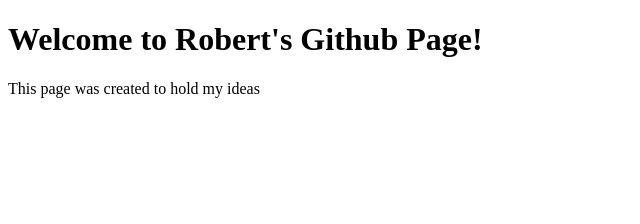
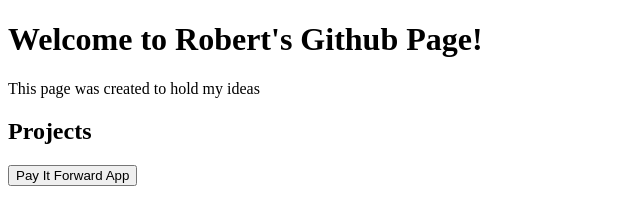
Before and after one commit to ferrarl/ferrarl.github.io, a plain HTML site: page index.html in a window 1280 px wide. Shown: the whole page, without its empty margins (0-640 px from the left). Drawn offline with Linux system fonts and the light colour scheme.

Commit message:
Added Payitforward button

```diff
--- a/index.html
+++ b/index.html
@@ -9,5 +9,12 @@
 <body>
     <h1>Welcome to Robert's Github Page!</h1>
     <p>This page was created to hold my ideas</p>
+    <h2>Projects</h2>
+    <a href="https://ferrarl.github.io/payitforward" target="_"><input
+        type="button" value="Pay It Forward App"/></a>
+
+
+    <!-- Javascript repositories-->
+    <script src="github_pages.js"></script>
 </body>
 </html>
```
Also changed, not shown: github_pages.js (added).
